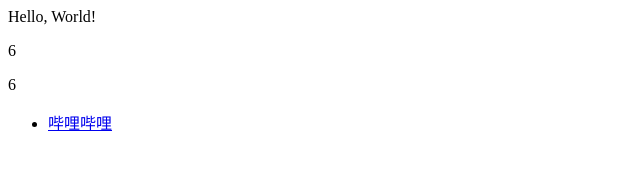
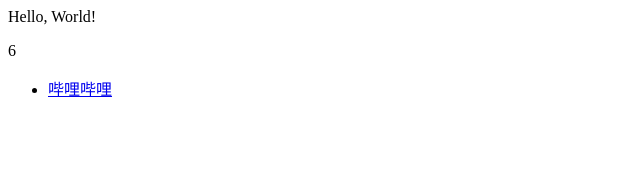
Before and after one commit to deanqwq233/deanqwq233.github.io, a plain HTML site: page index.html in a window 1280 px wide. Shown: the whole page, without its empty margins (0-640 px from the left). Drawn offline with Linux system fonts and the light colour scheme.

Commit message:
Update index.html

```diff
--- a/index.html
+++ b/index.html
@@ -1,7 +1,5 @@
 <p>Hello, World!</p>
 <p>6</p>
-<p>6</p>
-
 <ul>
   <li> <a href="https://space.bilibili.com/348119295">哔哩哔哩</a> </li>
 </ul>
```
